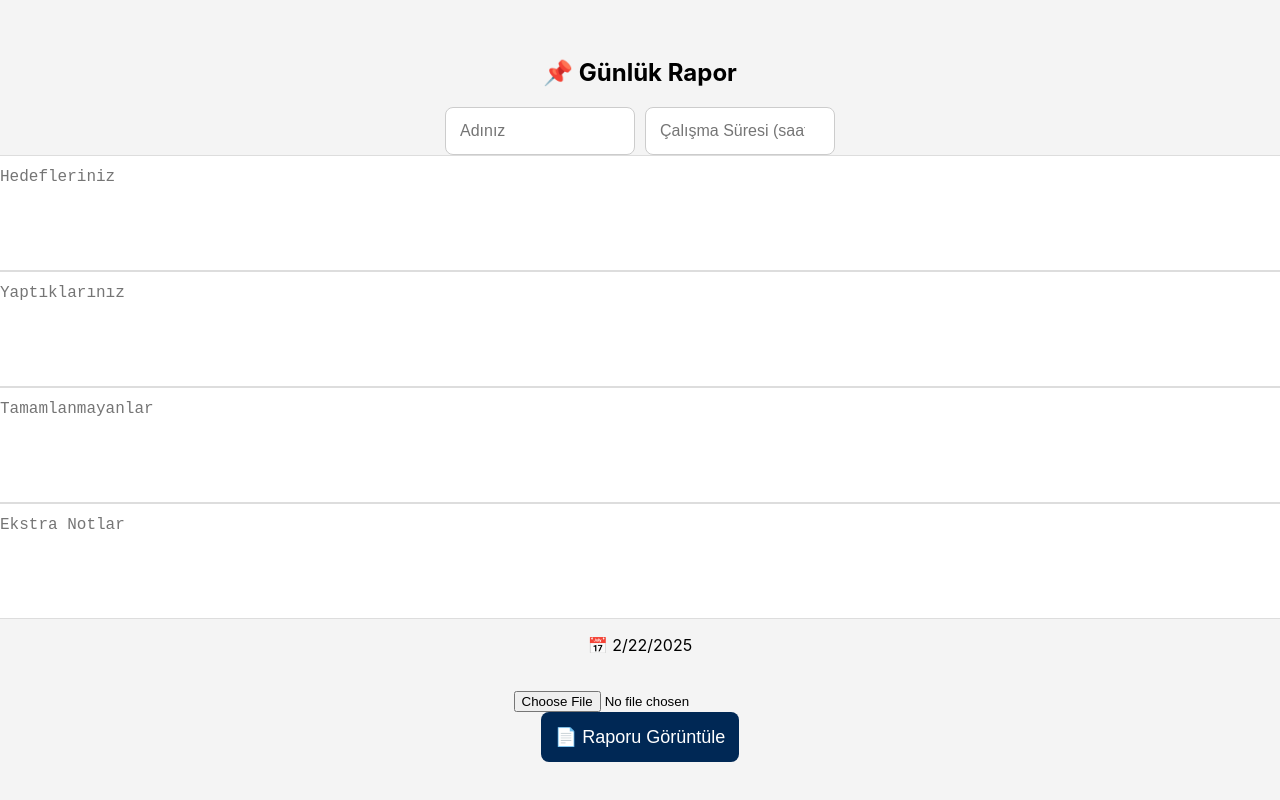
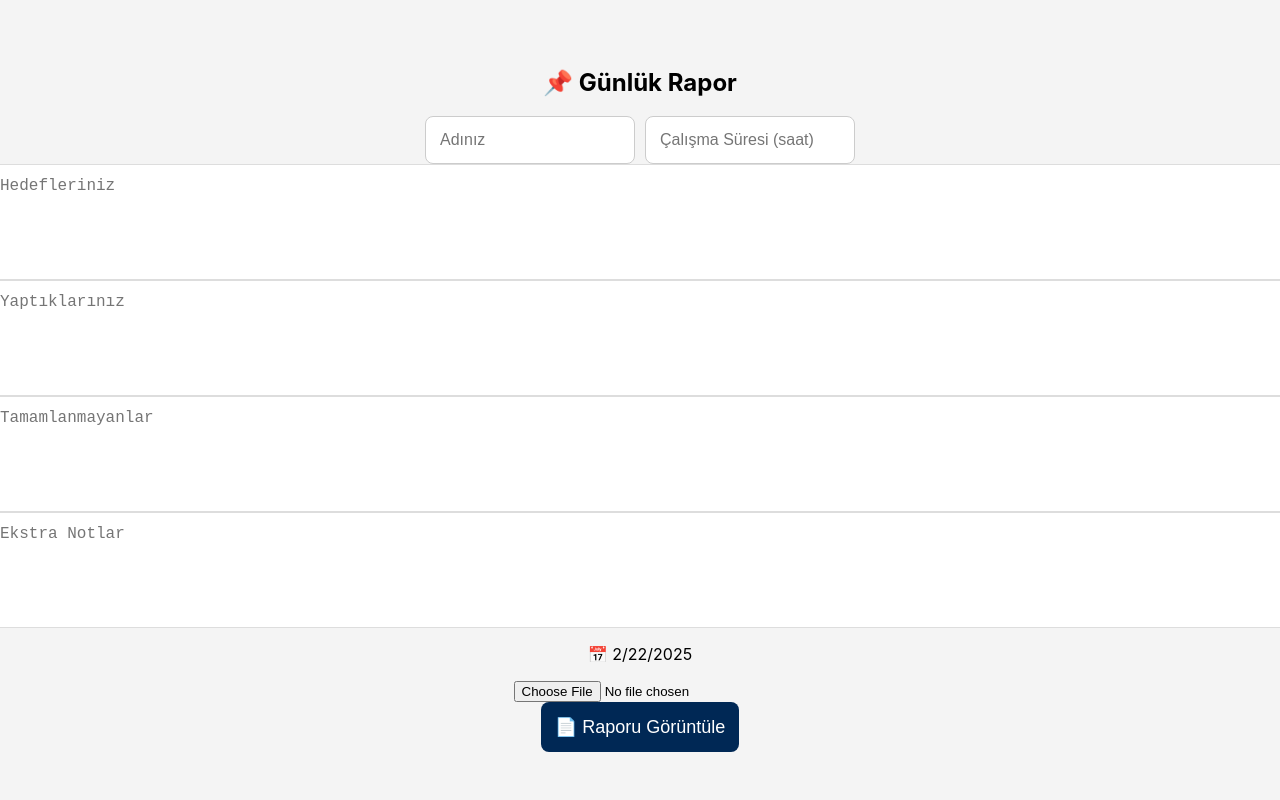
Before and after one commit to nazlinres01/report-app, a React (Create React App) app: page / in a window 1280 px wide. Built offline with nearby package versions, Linux system fonts and the light colour scheme.

Commit message:
updated mobile design

```diff
--- a/src/pages/Home.jsx
+++ b/src/pages/Home.jsx
@@ -135,7 +135,6 @@ const styles = {
     gap: "10px",
     width: "100%",
     justifyContent: "center",
-    flexWrap: "wrap", // Mobil uyumlu olması için
   },
   input: {
     flex: 1,
@@ -143,8 +142,8 @@ const styles = {
     fontSize: "16px",
     borderRadius: "8px",
     border: "1px solid #ccc",
-    maxWidth: "160px", // Genişliği daha da daraltıyorum
-    minWidth: "120px", // En az 120px genişlik olsun
+    minWidth: "120px",
+    maxWidth: "180px",
   },
   textarea: {
     width: "100%",
@@ -169,29 +168,6 @@ const styles = {
     fontSize: "16px",
     textAlign: "center",
   },
-  fileUpload: {
-    marginTop: "20px",
-    display: "flex",
-    flexDirection: "column",
-    alignItems: "center",
-  },
-  imageList: {
-    marginTop: "10px",
-  },
-  imageItem: {
-    display: "flex",
-    alignItems: "center",
-    gap: "10px",
-  },
-  imageName: {
-    fontSize: "14px",
-  },
-  deleteButton: {
-    backgroundColor: "transparent",
-    border: "none",
-    color: "red",
-    cursor: "pointer",
-  },
 };
 
 export default Home;
```
